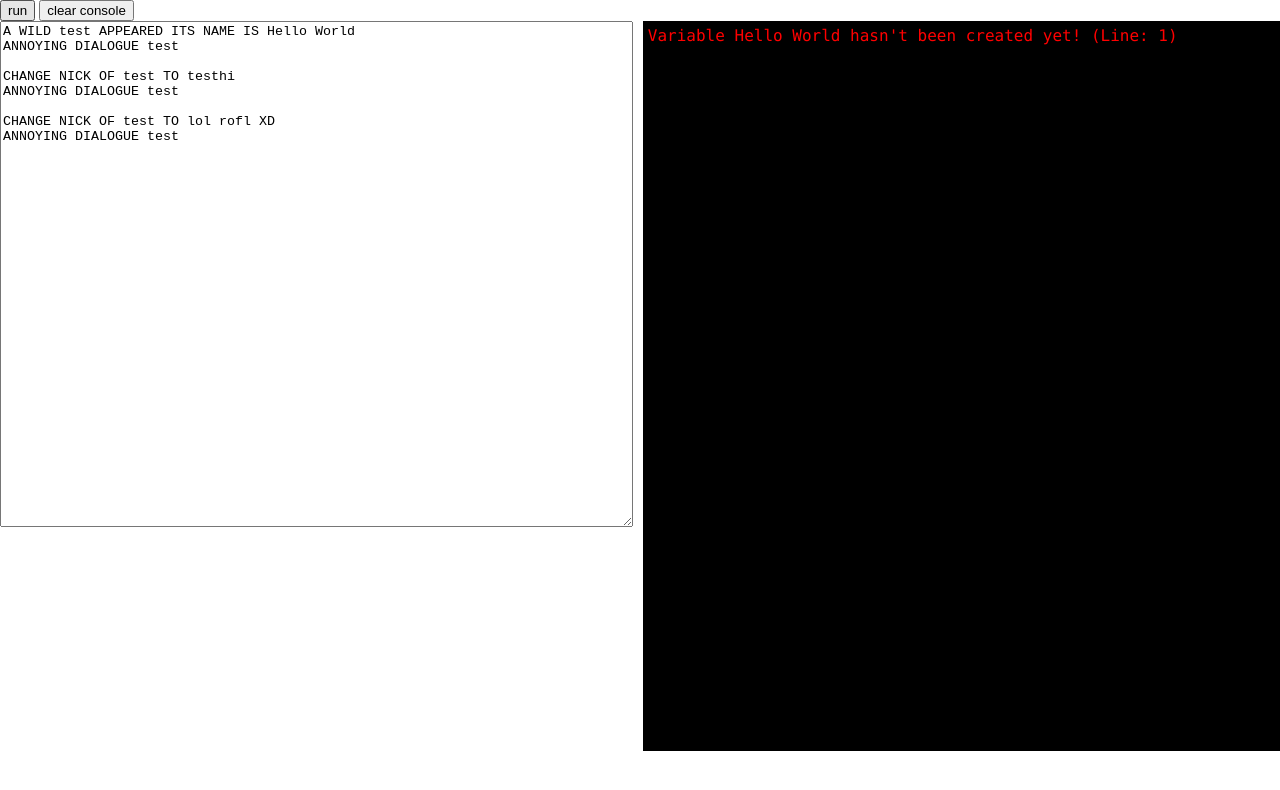
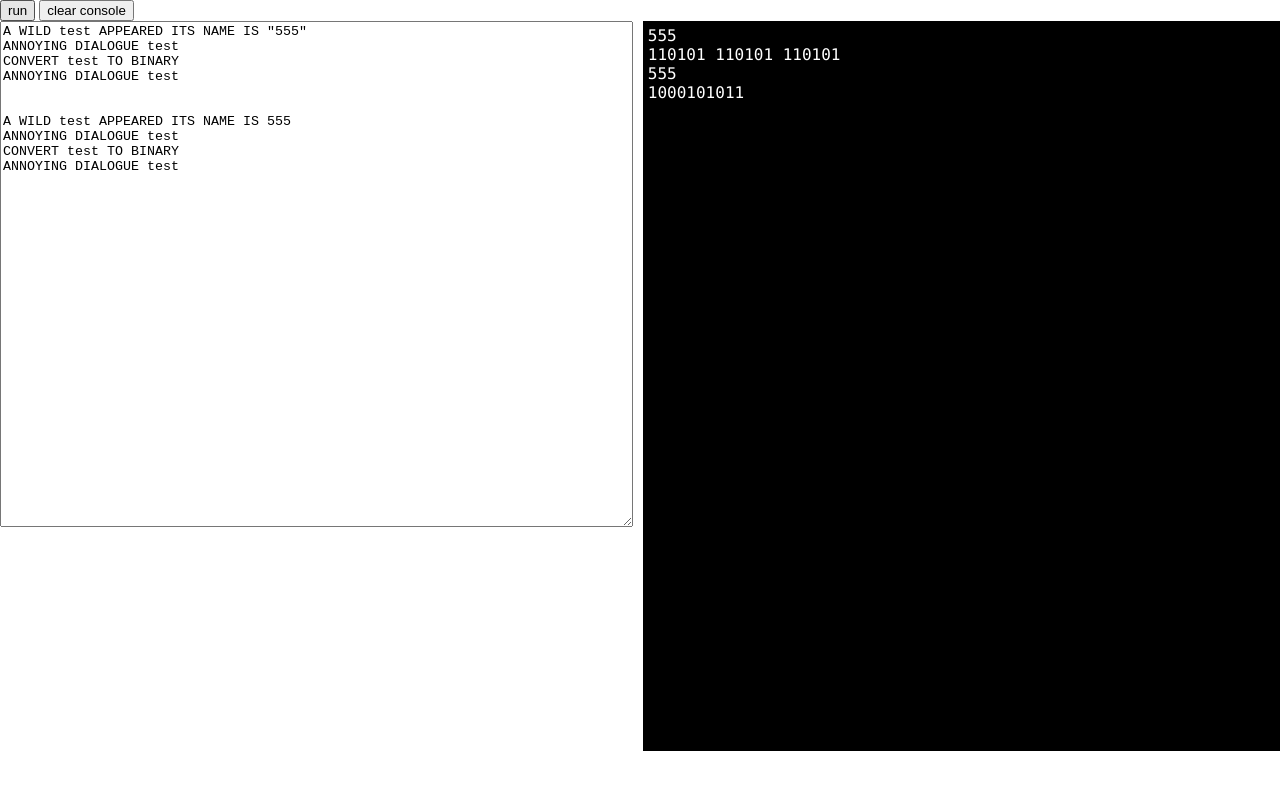
Before and after one commit to Sm3xx/PokeCode, a plain HTML site: page editor.html in a window 1280 px wide. Both pictures are taken after a click on the button "run". Drawn offline with Linux system fonts and the light colour scheme.

Commit message:
added 'CONVERT TO BINARY' function

```diff
--- a/core/PokeCodeInterpreter.js
+++ b/core/PokeCodeInterpreter.js
@@ -47,7 +47,34 @@ const PokeCodeInterpreter = {
         // clear console
         } else if (_statement.match(/RAPE\s*[AB]/i)) {
             PokeCodeInterpreter.clearConsole();
+        // convert functions
+        } else if (_statement.match(/CONVERT\s*/i)) {
+            PokeCodeInterpreter.interpreteConvertFunctionType(_statement);
         }
+    },
+
+    interpreteConvertFunctionType: (_statement) => {
+        if (_statement.match(/TO\s*BINARY/i)) {
+            PokeCodeInterpreter.interpreteConvertToBinary(_statement);
+        }
+    },
+
+    interpreteConvertToBinary: (_statement) => {
+        let val = _statement.split(/CONVERT/i)[1].split(/TO\s*BINARY/i)[0].trim();
+        let binaryVal = PokeCodeInterpreter.internalConvertToBinary(PokeCodeInterpreter.getVariableValue(val));
+        PokeCodeInterpreter.setVariableValue(val, binaryVal);
+    },
+
+    internalConvertToBinary: (input) => {
+        output = "";
+        if (typeof input != "number") {
+            for (var i = 0; i < input.length; i++) {
+                output += input[i].charCodeAt(0).toString(2) + " ";
+            }
+        } else {
+            output = input.toString(2);
+        }
+        return output;
     },
 
     interpretDataDeclerationStatement: (_statement) => {
@@ -58,7 +85,7 @@ const PokeCodeInterpreter = {
         // get value val from data decleration statement
         var value;
         if (_statement.match(/ITS\s*NAME\s*IS/i)) {
-            value = _statement.split(/ITS\s*NAME\s*IS/i)[1];
+            value = _statement.split(/ITS\s*NAME\s*IS/i)[1].trim();
             value = PokeCodeInterpreter.interpreteData(value);
         }
         // call internal core function
@@ -91,7 +118,7 @@ const PokeCodeInterpreter = {
 
         if (_dataString.match(/^[0-9]/i)) {
             // data is numeric
-            returningValue = _dataString;
+            returningValue = parseInt(_dataString, 10);
         } else if (_dataString.match(/["'].*["']/i)) {
             // data is string
             returningValue = _dataString.replace(/["']/ig, "");
--- a/editor.html
+++ b/editor.html
@@ -9,17 +9,19 @@
     </head>
 
     <body>
-        <button onclick="runCode()">run</button>
+        <button onclick="runCode()" title="Ctrl + Return">run</button>
         <button onclick="clearConsole()">clear console</button>
         <br>
         <textarea id="source-code" placeholder="Enter here your source code">
-A WILD test APPEARED ITS NAME IS Hello World
+A WILD test APPEARED ITS NAME IS "555"
+ANNOYING DIALOGUE test
+CONVERT test TO BINARY
 ANNOYING DIALOGUE test
 
-CHANGE NICK OF test TO testhi
+
+A WILD test APPEARED ITS NAME IS 555
 ANNOYING DIALOGUE test
-
-CHANGE NICK OF test TO lol rofl XD
+CONVERT test TO BINARY
 ANNOYING DIALOGUE test
         </textarea>
        <div id="console" disabled></div>
```
